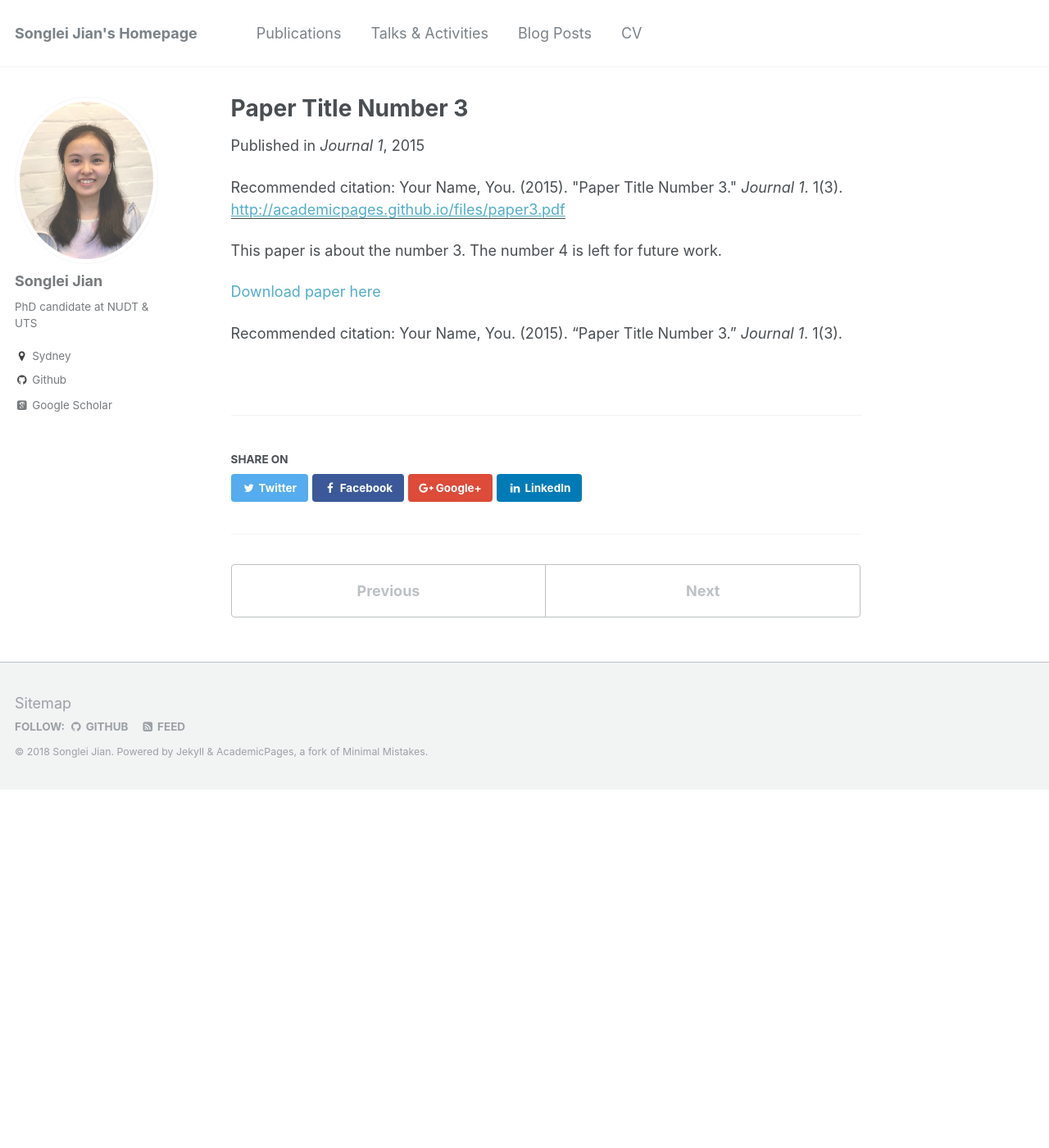
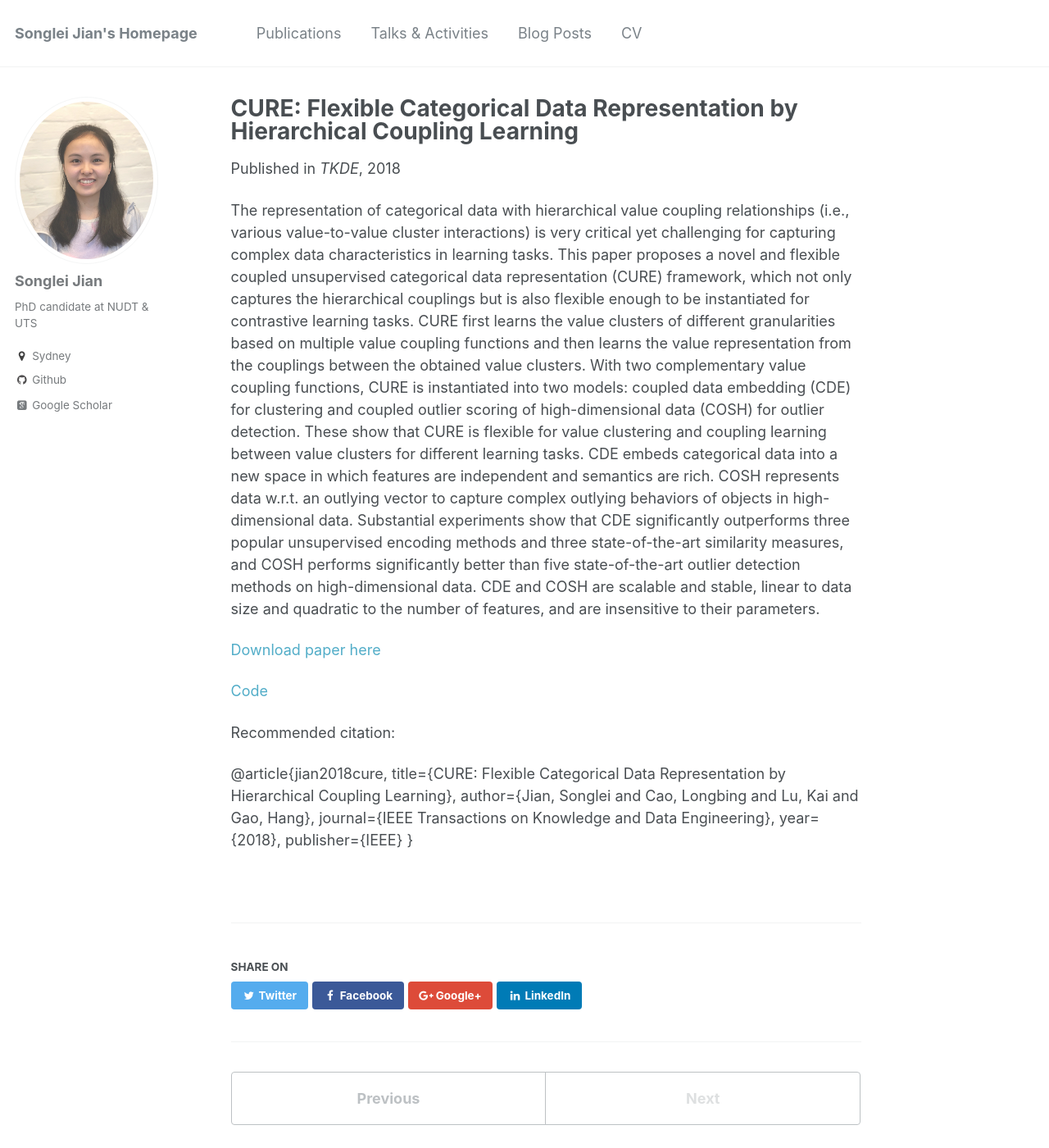
Before and after one commit to jiansonglei/jiansonglei.github.io, a Jekyll site: the page built from _publications/2018-06-02-TKDE_CURE.md, in a window 1280 px wide and 1400 px high. Shown: the whole window at 82% size. Built offline with Jekyll 4.4.1, drawn with Linux system fonts in a browser that asks for light colours; some web fonts are replaced.

Commit message:
add paper

```diff
--- a/_publications/2018-06-02-TKDE_CURE.md
+++ b/_publications/2018-06-02-TKDE_CURE.md
@@ -1,15 +1,38 @@
 ---
-title: "Paper Title Number 3"
+title: "CURE: Flexible Categorical Data Representation by Hierarchical Coupling Learning"
 collection: publications
-permalink: /publication/2015-10-01-paper-title-number-3
-excerpt: 'This paper is about the number 3. The number 4 is left for future work.'
-date: 2015-10-01
-venue: 'Journal 1'
-paperurl: 'http://academicpages.github.io/files/paper3.pdf'
-citation: 'Your Name, You. (2015). &quot;Paper Title Number 3.&quot; <i>Journal 1</i>. 1(3).'
+permalink: /publication/2018-06-03-TKDE_CURE
+excerpt: 'This paper is about the categorical data representation for clustering and outlier detection. Matlab code is available.'
+date: 2018-02-01
+venue: 'TKDE'
+paperurl: 'http://jiansonglei.github.io/files/18TKDE_CURE.pdf'
 ---
-This paper is about the number 3. The number 4 is left for future work.
 
-[Download paper here](http://academicpages.github.io/files/paper3.pdf)
+The representation of categorical data with hierarchical value coupling relationships (i.e., various value-to-value cluster
+interactions) is very critical yet challenging for capturing complex data characteristics in learning tasks. This paper proposes a novel
+and flexible coupled unsupervised categorical data representation (CURE) framework, which not only captures the hierarchical
+couplings but is also flexible enough to be instantiated for contrastive learning tasks. CURE first learns the value clusters of different
+granularities based on multiple value coupling functions and then learns the value representation from the couplings between the
+obtained value clusters. With two complementary value coupling functions, CURE is instantiated into two models: coupled data
+embedding (CDE) for clustering and coupled outlier scoring of high-dimensional data (COSH) for outlier detection. These show that
+CURE is flexible for value clustering and coupling learning between value clusters for different learning tasks. CDE embeds categorical
+data into a new space in which features are independent and semantics are rich. COSH represents data w.r.t. an outlying vector to
+capture complex outlying behaviors of objects in high-dimensional data. Substantial experiments show that CDE significantly
+outperforms three popular unsupervised encoding methods and three state-of-the-art similarity measures, and COSH performs
+significantly better than five state-of-the-art outlier detection methods on high-dimensional data. CDE and COSH are scalable and
+stable, linear to data size and quadratic to the number of features, and are insensitive to their parameters.
 
-Recommended citation: Your Name, You. (2015). "Paper Title Number 3." <i>Journal 1</i>. 1(3).
+
+[Download paper here](http://jiansonglei.github.io/files/18TKDE_CURE.pdf)
+
+[Code](https://github.com/jiansonglei/CDE)
+
+Recommended citation:
+
+@article{jian2018cure,
+  title={CURE: Flexible Categorical Data Representation by Hierarchical Coupling Learning},
+  author={Jian, Songlei and Cao, Longbing and Lu, Kai and Gao, Hang},
+  journal={IEEE Transactions on Knowledge and Data Engineering},
+  year={2018},
+  publisher={IEEE}
+  }
```
Also changed, not shown: _publications/2018-02-01-AAAI_MAI.md (+23 -2 lines), _publications/2018-02-06-TKDE_CMS.md (+29 -9 lines).
